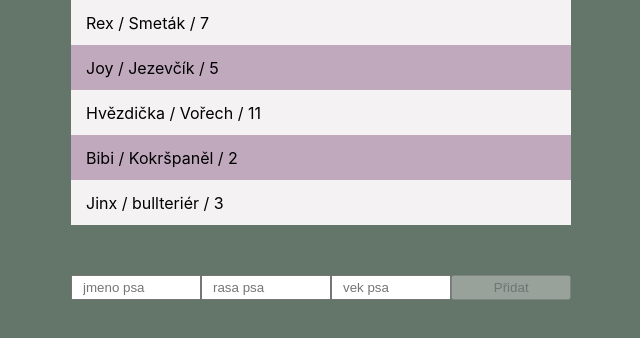
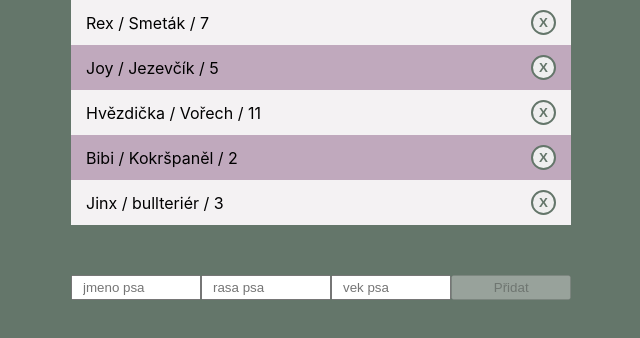
Before and after one commit to zajanaza/Dogs, a React (Create React App) app: page / in a window 1280 px wide. Shown: the top 338 px of the page, without its empty margins (319-959 px from the left). Built offline with nearby package versions, Linux system fonts and the light colour scheme.

Commit message:
pridano tlacitko pro odebrani psa ze seznamu

```diff
--- a/src/components/Home/Home.js
+++ b/src/components/Home/Home.js
@@ -57,7 +57,17 @@ export default function Home() {
       <DogList name='dogList'>
         {listOfDogs.map((dog) => {
           return(
-            <DogItem key={dog.id}>{dog.name} / {dog.race} / {dog.age}</DogItem>
+            <DogItem key={dog.id}>{dog.name} / {dog.race} / {dog.age}
+            <button
+              style={{
+                color: '#64766a',
+                fontWeight: 'bolder',
+                border: 2 + 'px solid #64766a',
+                borderRadius: 50 + '%',
+                height: 25 + 'px',
+                width: 25 + 'px'
+              }}>X</button>
+            </DogItem>
           )
         })}
       </DogList>
```
